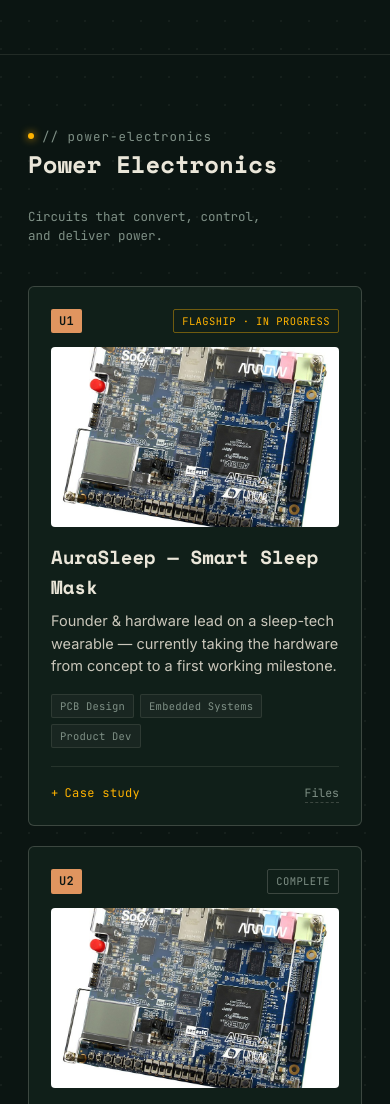
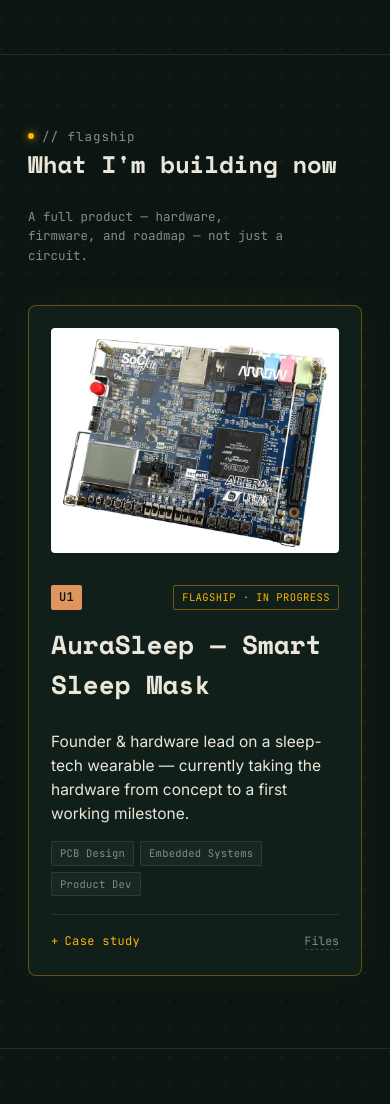
Before and after one commit to thentd2003/thentd2003.github.io, a plain HTML site: page index.html in a window 390 px wide. Shown: the part 1072-2176 px from the top of the page. Drawn offline with nearby package versions, Linux system fonts and the light colour scheme.

Commit message:
Implement flagship card layout and functionality
Added flagship card section with responsive design and media handling.

```diff
--- a/index.html
+++ b/index.html
@@ -324,6 +324,34 @@
     text-transform:uppercase;
   }
 
+  /* ---------- Flagship card ---------- */
+  .flagship-card{
+    background:var(--bg-panel);
+    border:1px solid rgba(255,179,0,0.35);
+    border-radius:8px;
+    padding:28px;
+    display:grid;
+    grid-template-columns:1fr 1.3fr;
+    gap:32px;
+    box-shadow:0 0 40px rgba(255,179,0,0.05);
+  }
+  @media (max-width:780px){ .flagship-card{ grid-template-columns:1fr; padding:22px; } }
+  .flagship-card .project-media{
+    aspect-ratio:auto;
+    height:100%;
+    min-height:280px;
+    margin-bottom:0;
+  }
+  @media (max-width:780px){ .flagship-card .project-media{ min-height:200px; } }
+  .flagship-card__body{ display:flex; flex-direction:column; }
+  .flagship-card__body h3{
+    font-family:var(--font-display);
+    font-size:26px;
+    margin:0 0 10px;
+    color:var(--ink);
+  }
+  .flagship-card__body .blurb{ font-size:15.5px; }
+
   .project-card__top{
     display:flex; justify-content:space-between; align-items:center;
     margin-bottom:14px;
@@ -634,6 +662,19 @@
     </div>
   </section>
 
+  <section id="flagship">
+    <div class="wrap">
+      <div class="section-head reveal">
+        <div>
+          <p class="eyebrow">// flagship</p>
+          <h2>What I'm building now</h2>
+        </div>
+        <p>A full product — hardware, firmware, and roadmap — not just a circuit.</p>
+      </div>
+      <div class="flagship-card reveal" id="flagshipCard"></div>
+    </div>
+  </section>
+
   <section id="projects">
     <div class="wrap">
       <div class="section-head reveal">
@@ -725,36 +766,60 @@
     metaWrap.appendChild(el('<span class="chip">' + m + '</span>'));
   });
 
-  var gridPower = document.getElementById('projectsGridPower');
-  var gridEmbedded = document.getElementById('projectsGridEmbedded');
-  d.projects.forEach(function(p){
+  function cardParts(p){
     var mediaHTML = p.image
       ? '<div class="project-media"><img src="' + p.image + '" alt="' + (p.imageAlt || '') + '"></div>'
       : '<div class="project-media project-media--empty"><span>' + (p.mediaLabel || '+ Add photo') + '</span></div>';
-
     var tagsHTML = p.tags.map(function(t){ return '<span class="tag">' + t + '</span>'; }).join('');
-
     var detailsHTML = Object.keys(p.details).map(function(k){
       var text = p.details[k];
       var cls = isPlaceholder(text) ? ' class="placeholder"' : '';
       return '<div class="details__block"><b>' + k + '</b><p' + cls + '>' + text + '</p></div>';
     }).join('');
+    var footHTML =
+      '<div class="card-foot">' +
+        '<button class="toggle-btn" aria-expanded="false" data-toggle><span class="plus">+</span><span class="label"> Case study</span></button>' +
+        '<div class="link-row"><a href="' + (p.link || '#') + '" target="_blank" rel="noopener">' + (p.linkLabel || 'Link') + '</a></div>' +
+      '</div>';
+    return { mediaHTML: mediaHTML, tagsHTML: tagsHTML, detailsHTML: detailsHTML, footHTML: footHTML };
+  }
 
+  // Flagship (rendered separately, outside both grids)
+  var flagshipProject = d.projects.find(function(p){ return p.flagship; });
+  if(flagshipProject){
+    var fp = flagshipProject;
+    var fc = cardParts(fp);
+    document.getElementById('flagshipCard').innerHTML =
+      fc.mediaHTML +
+      '<div class="flagship-card__body">' +
+        '<div class="project-card__top">' +
+          '<span class="designator">' + fp.designator + '</span>' +
+          '<span class="status-pill ' + (fp.statusClass || '') + '">' + fp.status + '</span>' +
+        '</div>' +
+        '<h3>' + fp.title + '</h3>' +
+        '<p class="blurb">' + fp.blurb + '</p>' +
+        '<div class="tag-row">' + fc.tagsHTML + '</div>' +
+        fc.footHTML +
+        '<div class="details"><div class="details__inner">' + fc.detailsHTML + '</div></div>' +
+      '</div>';
+  }
+
+  var gridPower = document.getElementById('projectsGridPower');
+  var gridEmbedded = document.getElementById('projectsGridEmbedded');
+  d.projects.filter(function(p){ return !p.flagship; }).forEach(function(p){
+    var c = cardParts(p);
     var card = el(
       '<article class="project-card reveal">' +
         '<div class="project-card__top">' +
           '<span class="designator">' + p.designator + '</span>' +
           '<span class="status-pill ' + (p.statusClass || '') + '">' + p.status + '</span>' +
         '</div>' +
-        mediaHTML +
+        c.mediaHTML +
         '<h3>' + p.title + '</h3>' +
         '<p class="blurb">' + p.blurb + '</p>' +
-        '<div class="tag-row">' + tagsHTML + '</div>' +
-        '<div class="card-foot">' +
-          '<button class="toggle-btn" aria-expanded="false" data-toggle><span class="plus">+</span><span class="label"> Case study</span></button>' +
-          '<div class="link-row"><a href="' + (p.link || '#') + '" target="_blank" rel="noopener">' + (p.linkLabel || 'Link') + '</a></div>' +
-        '</div>' +
-        '<div class="details"><div class="details__inner">' + detailsHTML + '</div></div>' +
+        '<div class="tag-row">' + c.tagsHTML + '</div>' +
+        c.footHTML +
+        '<div class="details"><div class="details__inner">' + c.detailsHTML + '</div></div>' +
       '</article>'
     );
     (p.section === 'embedded' ? gridEmbedded : gridPower).appendChild(card);
```
